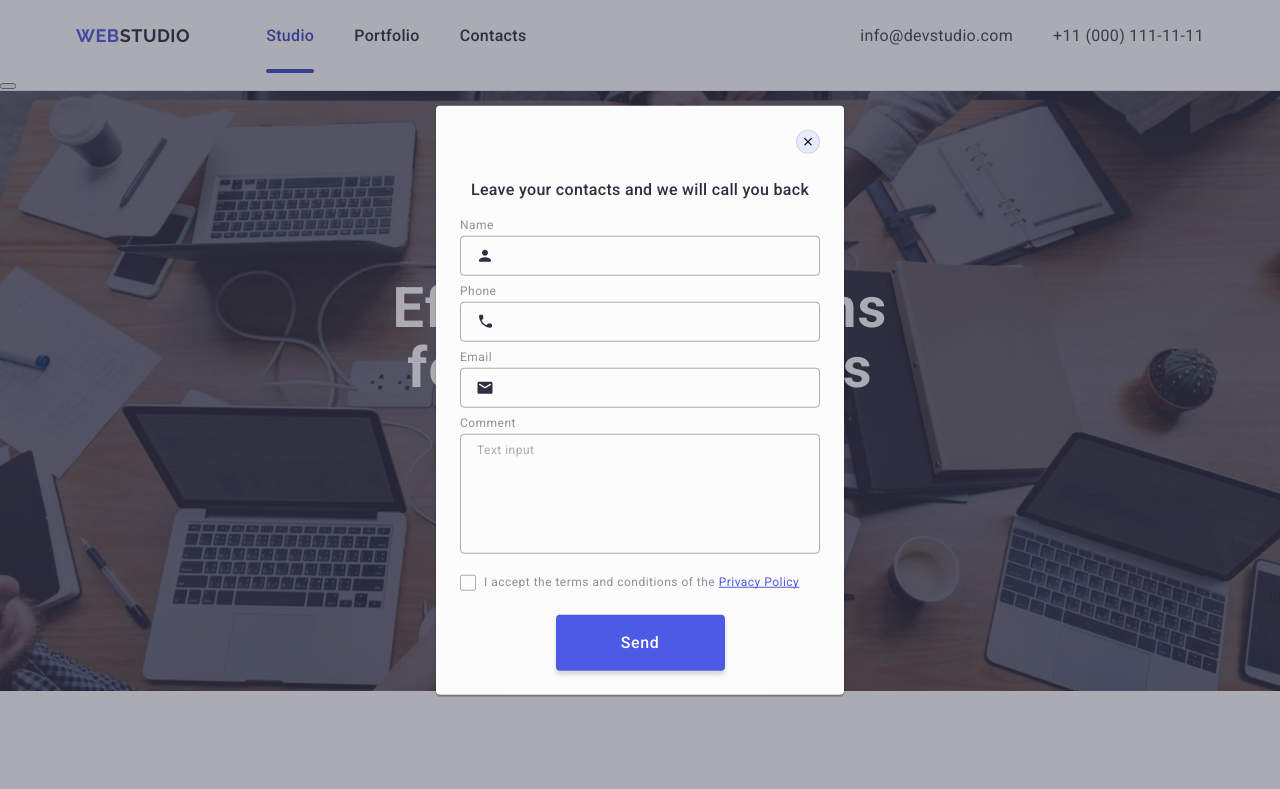
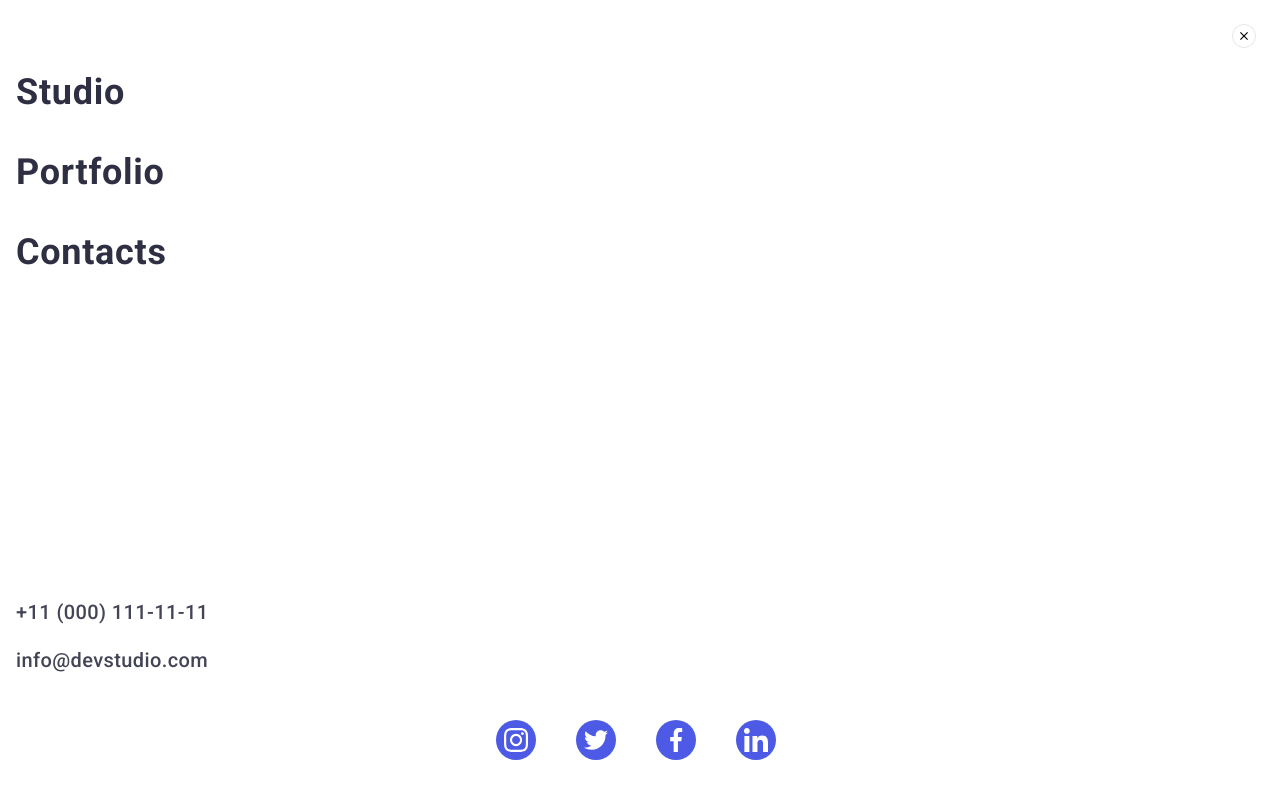
Before and after one commit to chasov-artem/goit-markup-hw-06, a plain HTML site: page index.html in a window 1280 px wide. Shown: the top 789 px of the page. Drawn offline with nearby package versions, Linux system fonts and the light colour scheme.

Commit message:
mob-menu

```diff
--- a/css/styles.css
+++ b/css/styles.css
@@ -25,6 +25,7 @@ ul, ol {
 a {
     text-decoration: none;
 }
+
 
 button {
     cursor: pointer;
@@ -160,6 +161,112 @@ img {
 .open-menu {
     border: none;
     background-color: transparent;
+}
+
+.mob-menu {
+    height: 100%;
+    width: 100%;
+    position: fixed;
+    top: 0;
+    background-color: #ffffff;
+    padding: 72px 24px 40px 16px;
+    z-index: 999;
+    display: flex;
+    flex-direction: column;
+
+}
+
+.mob-close-btn {
+    position: absolute;
+    top: 24px;
+    right: 24px;
+    border-radius: 50%;
+    width: 24px;
+    height: 24px;
+    border: 1px solid rgba(0, 0, 0, 0.1);
+    background-color: transparent;
+    display: flex;
+    justify-content: center;
+    align-items: center;
+    cursor: pointer;
+}
+
+.mob-close-icon {
+}
+
+.mob-nav {
+    flex-grow: 1;
+}
+
+.mob-menu-list {}
+
+.mob-menu-item:not(:last-child) {
+    margin-bottom: 40px;
+
+}
+
+.mob-link {
+    font-weight: 700;
+    font-size: 36px;
+    line-height: 1.11111;
+    letter-spacing: 0.02em;
+    color: #2e2f42;
+}
+
+.mob-link:active,
+.mob-link:focus {
+    color: #404bbf;
+}
+
+.mob-address {}
+
+.mob-address-list {
+    display: flex;
+    flex-direction: column;
+    gap: 24px;
+    margin-bottom: 48px;
+}
+
+.mob-address-link {
+    font-weight: 500;
+    font-size: 20px;
+    line-height: 1.2;
+    letter-spacing: 0.02em;
+    color: #434455;
+    text-decoration: none;
+    font-style: normal;
+    text-decoration: none;
+}
+
+.mob-address-link:active,
+.mob-address-link:focus {
+    color: #4d5ae5;
+}
+
+
+.icon-list-mob {
+    display: flex;
+    gap: 40px;
+    flex-direction: row;
+    align-items: center;
+    justify-content: center;
+}
+
+.icon-item-mob {}
+
+.icon-link-mob {
+    width: 40px;
+    height: 40px;
+    background-color: #4d5ae5;
+    border-radius: 50%;
+    display: flex;
+    align-items: center;
+    justify-content: center;
+    transition: background-color 250ms cubic-bezier(0.4, 0, 0.2, 1);
+}
+
+.icon-icon-mob {
+    fill: #ffffff;
 }
 
  /* ------------------------------------------------ */
--- a/index.html
+++ b/index.html
@@ -35,7 +35,60 @@
             </button>
         </div>
         <div class="mob-menu">
-            <button type="button" class="mob-menu-btn"></button>
+            <button type="button" class="mob-close-btn">
+                <svg class="mob-close-icon" width="8" height="8">
+                    <use href="./images/icons.svg#icon-close-black"></use>
+                </svg>
+            </button>
+            <nav class="mob-nav">
+                <ul class="mob-menu-list">
+                    <li class="mob-menu-item">
+                        <a class="mob-link" href="./index.html">Studio</a>
+                    </li>
+                    <li class="mob-menu-item">
+                        <a class="mob-link" href="">Portfolio</a>
+                    </li>
+                    <li class="mob-menu-item">
+                        <a class="mob-link" href="">Contacts</a>
+                    </li>
+                </ul>
+            </nav>
+            <address class="mob-address">
+                <ul class="mob-address-list">
+                    <li><a class="mob-address-link" href="tel:+110001111111">+11 (000) 111-11-11</a></li>
+                    <li><a class="mob-address-link" href="mailto:info@devstudio.com">info@devstudio.com</a></li>
+                </ul>
+            </address>
+            <ul class="icon-list-mob">
+                <li class="icon-item-mob">
+                    <a href="" class="icon-link-mob">
+                        <svg class="icon-icon-mob" width="24" height="24">
+                            <use href="./images/icons.svg#icon-instagram-2"></use>
+                        </svg>
+                    </a>
+                </li>
+                <li class="icon-item-mob">
+                    <a href="" class="icon-link-mob">
+                        <svg class="icon-icon-mob" width="24" height="24">
+                            <use href="./images/icons.svg#icon-twitter-1"></use>
+                        </svg>
+                    </a>
+                </li>
+                <li class="icon-item-mob">
+                    <a href="" class="icon-link-mob">
+                        <svg class="icon-icon-mob" width="24" height="24">
+                            <use href="./images/icons.svg#icon-facebook-1"></use>
+                        </svg>
+                    </a>
+                </li>
+                <li class="icon-item-mob">
+                    <a href="" class="icon-link-mob">
+                        <svg class="icon-icon-mob" width="24" height="24">
+                            <use href="./images/icons.svg#icon-linkedin-1"></use>
+                        </svg>
+                    </a>
+                </li>
+            </ul>
         </div>
     </header>
     <main>
@@ -401,7 +454,7 @@
             </div>
         </div>
     </footer>
-    <div class="backdrop is-open">
+    <div class="backdrop">
         <div class="modal">
             <button type="button" class="modal-close-btn"><svg class="modal-close-icon" width="8" height="8">
                 <use href="./images/icons.svg#icon-close-black"></use>
```
